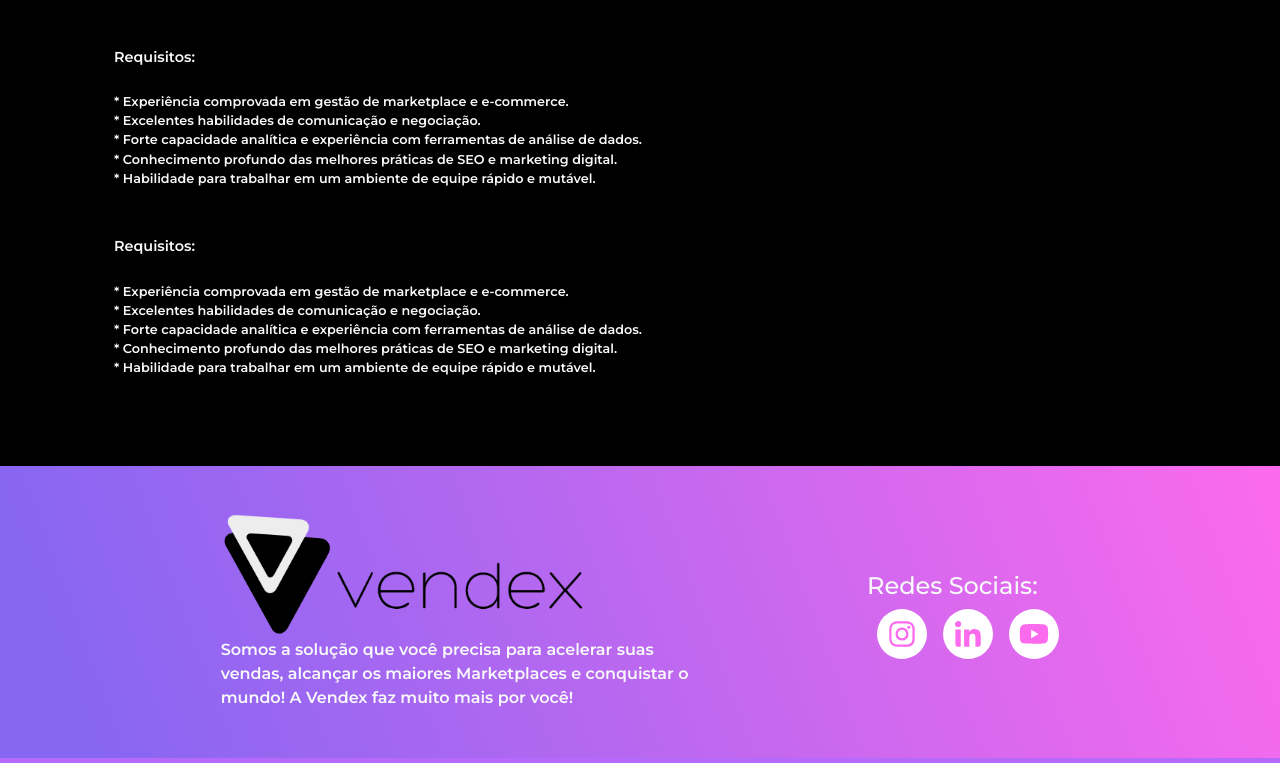
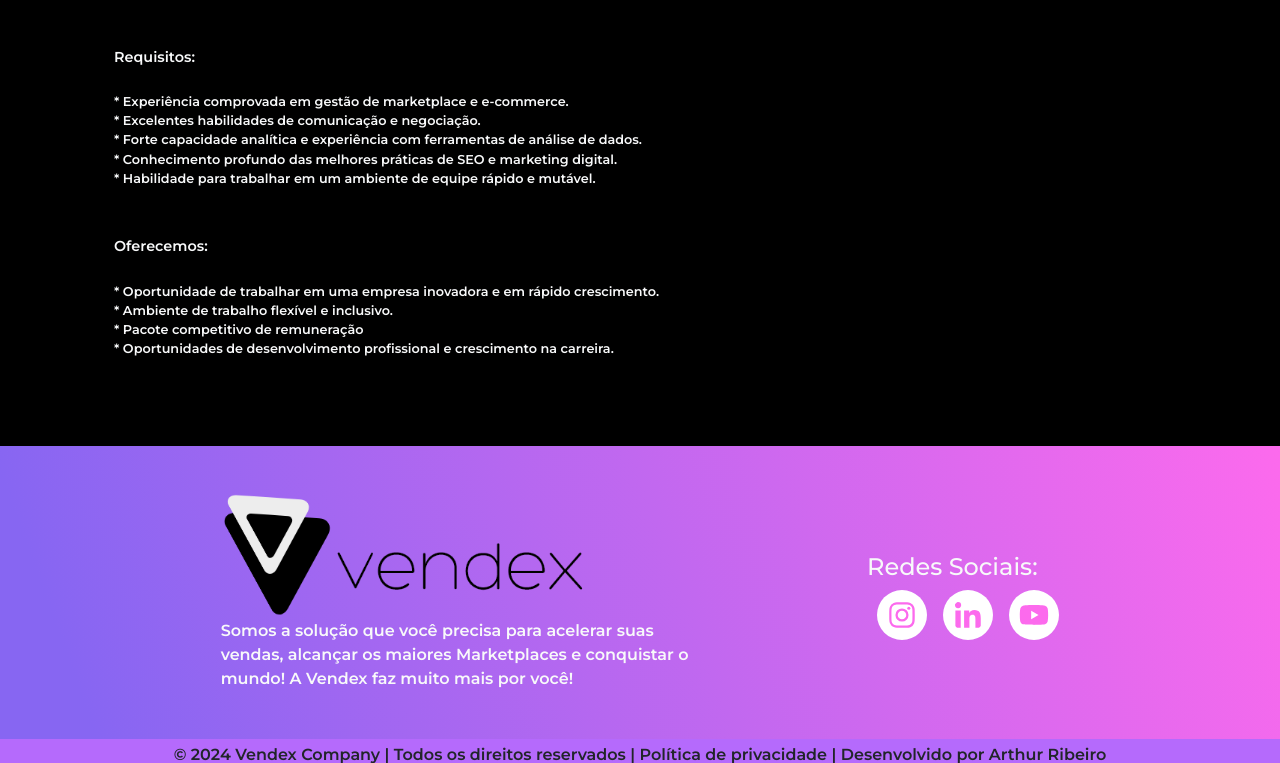
Before and after one commit to ArthurrGuilherme/Site, a PHP site: page /vaga.php in a window 1280 px wide, after a click on "GESTOR DE MARKETPLACE". Shown: the part 1121-1884 px from the top of the page. Run offline with PHP 8.4, Linux system fonts and the light colour scheme.

Commit message:
Add files via upload

```diff
--- a/vaga.php
+++ b/vaga.php
@@ -115,13 +115,12 @@
                                         <li style="font-size: 0.8rem;">* Habilidade para trabalhar em um ambiente de equipe rápido e mutável.</li>
                                     <br>
                                     <br>
-                                    <p style="font-size: 0.9rem;">Requisitos:</p>
+                                    <p style="font-size: 0.9rem;">Oferecemos:</p>
                                     <br>
-                                        <li style="font-size: 0.8rem;">* Experiência comprovada em gestão de marketplace e e-commerce.</li>
-                                        <li style="font-size: 0.8rem;">* Excelentes habilidades de comunicação e negociação.</li>
-                                        <li style="font-size: 0.8rem;">* Forte capacidade analítica e experiência com ferramentas de análise de dados.</li>
-                                        <li style="font-size: 0.8rem;">* Conhecimento profundo das melhores práticas de SEO e marketing digital.</li>
-                                        <li style="font-size: 0.8rem;">* Habilidade para trabalhar em um ambiente de equipe rápido e mutável.</li>
+                                        <li style="font-size: 0.8rem;">* Oportunidade de trabalhar em uma empresa inovadora e em rápido crescimento.</li>
+                                        <li style="font-size: 0.8rem;">* Ambiente de trabalho flexível e inclusivo.</li>
+                                        <li style="font-size: 0.8rem;">* Pacote competitivo de remuneração</li>
+                                        <li style="font-size: 0.8rem;">* Oportunidades de desenvolvimento profissional e crescimento na carreira.</li>
                                     <br>
                                 </ul>
                             </details>
```
